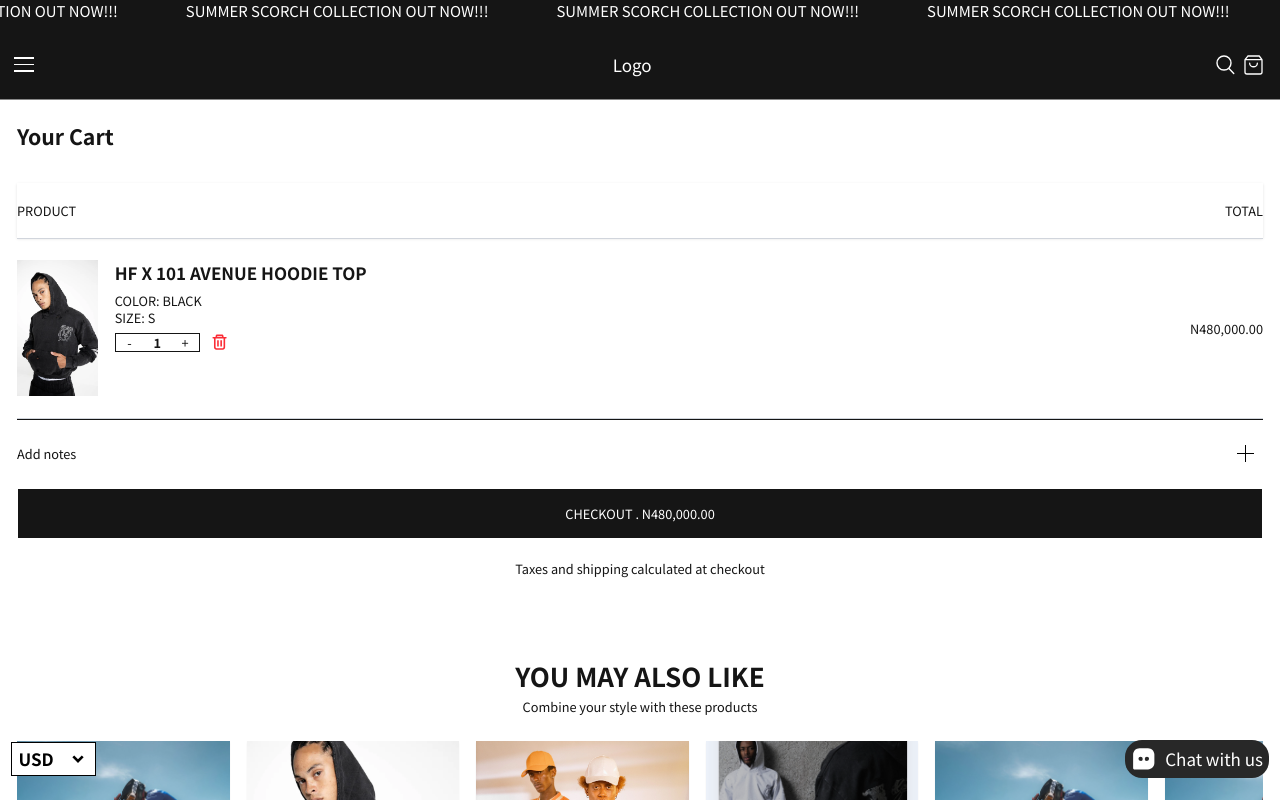
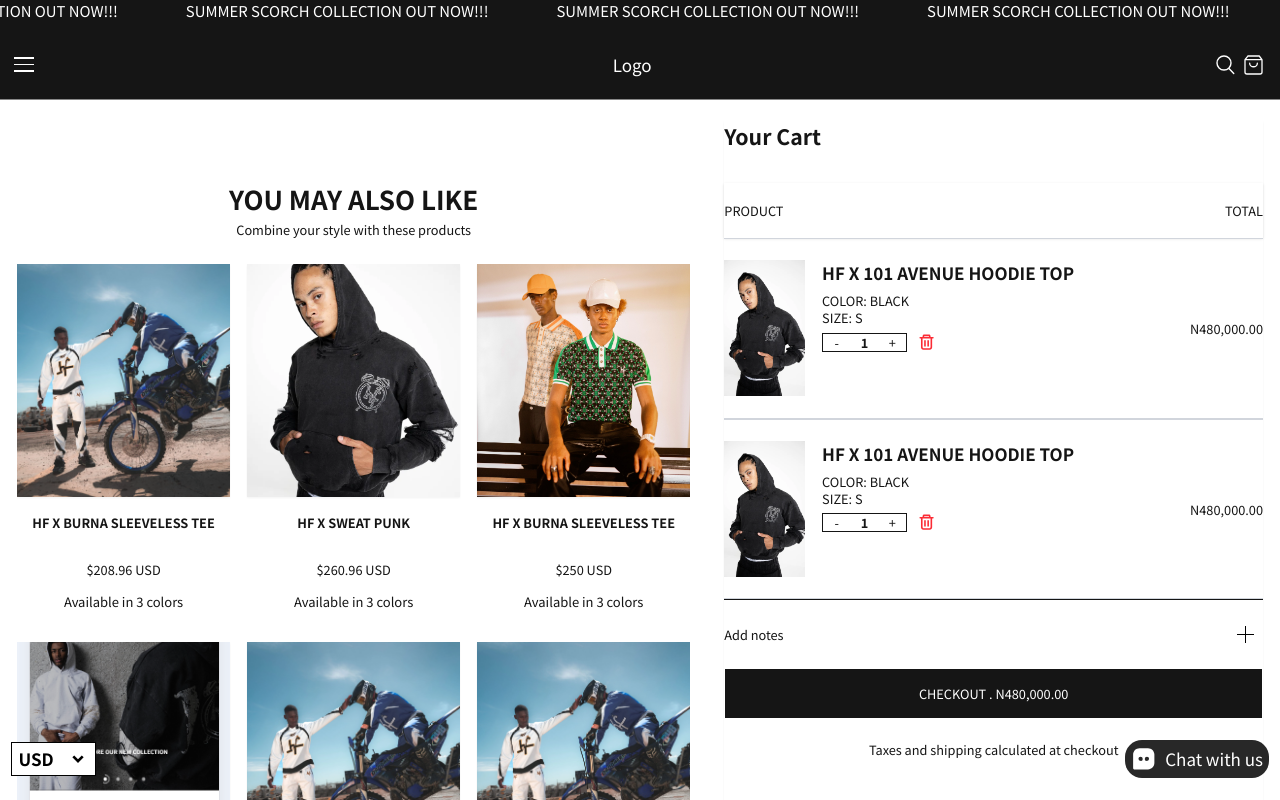
Before and after one commit to AOS-devs/boutique-site-react, a React (Vite) app: page /cart in a window 1280 px wide. Shown: the top 800 px of the page. Built offline with nearby package versions, Linux system fonts and the light colour scheme.

Commit message:
+CartPage.jsx -Separate cart functionality into its own component
+CartItem.jsx
-Edit cart item markup and styles

+ProductCarousel.jsx
-Make carousel responsive for each page

+Cart.jsx
-New component to manage cart state and actions

```diff
--- /dev/null
+++ b/src/components/Cart.jsx
@@ -0,0 +1,30 @@
+import React from "react";
+import CartItem from "./CartItem";
+import MoreInfoTab from "./MoreInfoTab";
+
+const Cart = () => {
+  const addText = <textarea className="border w-full h-30 px-4 py-3" />;
+
+  return (
+    <div className="w-full md:w-1/2 lg:w-1/2 lg:h-[106vh] lg:shadow-xs mr-0  flex flex-col">
+      <h4 className="w-full h-7 text-xl font-bold mb-7.5">Your Cart</h4>
+      <div className="w-full text-xs flex flex-col">
+        <div className="w-full py-4.5 flex shadow-sm">
+          <div className="w-full h-full text-start flex-1 ">PRODUCT</div>
+          <div className="w-2/10 h-full text-end ">TOTAL</div>
+        </div>
+        <CartItem />
+        <CartItem />
+        <MoreInfoTab title="Add notes" content={addText} color="black" />
+        <button className="w-full h-12 py-2 px-7.5 bgColor text-white border">
+          CHECKOUT . N480,000.00
+        </button>
+        <p className="w-full my-5 text-center">
+          Taxes and shipping calculated at checkout
+        </p>
+      </div>
+    </div>
+  );
+};
+
+export default Cart;
--- a/src/components/CartItem.jsx
+++ b/src/components/CartItem.jsx
@@ -1,8 +1,44 @@
 import React from 'react'
+import { Link } from 'react-router-dom'
+import QtyCounter from './QtyCounter'
+import { CgTrash } from 'react-icons/cg'
+import { images } from '../contexts/Products'
+import { useCart } from "../contexts/CartContext";
 
 const CartItem = () => {
+   const { cart, addToCart, removeFromCart, clearCart, decrementCartItem } =
+    useCart();
   return (
-    <div>CartItem</div>
+    <div className="w-full h-42.5 flex justify-between items-center border-y border-gray-300">
+            <div className=" h-full py-5 pr-3.5 flex items-center">
+              <figure className="w-19 h-full mr-4">
+                <img
+                  src={images[3]}
+                  alt=""
+                  className="w-full h-full object-cover "
+                />
+              </figure>
+              <div className="w-full h-full flex-1 flex flex-col">
+                <Link className="w-full text-base font-bold text-wrap">
+                  HF X 101 AVENUE HOODIE TOP
+                </Link>
+                <div className="my-1.5 flex flex-col">
+                  <span>COLOR: BLACK</span>
+                  <span>SIZE: S</span>
+                </div>
+                <div className="flex items-center">
+                  <QtyCounter height="10" width="20" />
+                  <CgTrash
+                    onClick={removeFromCart}
+                    className="w-4.5 h-4.5 text-red-500"
+                  />
+                </div>
+              </div>
+            </div>
+            <div className="w-3/10 h-full flex items-center justify-end text-end py-5">
+              N480,000.00
+            </div>
+          </div>
   )
 }
 
--- a/src/components/ProductCarousel.jsx
+++ b/src/components/ProductCarousel.jsx
@@ -3,12 +3,13 @@
 import { Link } from "react-router-dom";
 
 const ProductCarousel = () => {
+  const isCartPage = window.location.pathname === "/cart";
   return (
-    <div className="w-full h-80 text-xs overflow-x-auto [scrollbar-width:none] flex gap-4">
+    <div className={`${isCartPage ? "md:h-auto lg:h-auto md:flex-wrap lg:flex-wrap " : "h-80 overflow-x-auto [scrollbar-width:none]" } w-full text-xs flex gap-4`}>
       {products.map((product) => {
         return (
-          <Link key={product.id} to={`/product/${product.id}`}>
-            <div className="w-50 h-full flex flex-col flex-shrink-0 items-center">
+          <Link key={product.id} to={`/product/${product.id}`} className={`${isCartPage && "md:mx-auto"} `}>
+            <div className={`w-50 ${isCartPage ? "": ""} h-full flex flex-col flex-shrink-0 items-center`}>
               <figure className="mb-4 w-full shadow-xs ">
                 {/* review shadow tailwind */}
                 <img
--- a/src/pages/CartPage.jsx
+++ b/src/pages/CartPage.jsx
@@ -5,13 +5,13 @@
 import QtyCounter from "../components/QtyCounter";
 import { CgTrash } from "react-icons/cg";
 import ProductCarousel from "../components/ProductCarousel";
+import CartItem from "../components/CartItem";
+import Cart from "../components/Cart";
 
 const CartPage = () => {
   const { cart, addToCart, removeFromCart, clearCart, decrementCartItem } =
     useCart();
   const navigate = useNavigate();
-
-  const addText = <textarea className="border w-full h-30 px-4 py-3" />
 
   const shippingFee = 5.0; // flat shipping for MVP
   const subtotal = cart.reduce(
@@ -34,45 +34,9 @@
   } */
 
   return (
-    <div className="w-full my-5 px-4 flex flex-col txtColor">
-      <h4 className="w-full h-7 text-xl font-bold mb-7.5">Your Cart</h4>
-      <div className="w-full text-xs flex flex-col">
-        <div className="w-full py-4.5 flex shadow-sm">
-          <div className="w-full h-full text-start flex-1 ">PRODUCT</div>
-          <div className="w-2/10 h-full text-end ">TOTAL</div>
-        </div>
-        <div className="w-full h-42.5 flex justify-between items-center border-y border-gray-300">
-          <div className=" h-full py-5 pr-3.5 flex items-center">
-            <figure className="w-19 h-full mr-4">
-              <img
-                src={images[3]}
-                alt=""
-                className="w-full h-full object-cover "
-              />
-            </figure>
-            <div className="w-full h-full flex-1 flex flex-col">
-              <Link className="w-full text-base font-bold text-wrap">
-                HF X 101 AVENUE HOODIE TOP
-              </Link>
-              <div className="my-1.5 flex flex-col">
-                <span>COLOR: BLACK</span>
-                <span>SIZE: S</span>
-              </div>
-              <div className="flex items-center">
-                <QtyCounter height="10" width="20" />
-                <CgTrash onClick={removeFromCart} className="w-4.5 h-4.5 text-red-500"/>
-              </div>
-            </div>
-          </div>
-          <div className="w-3/10 h-full flex items-center justify-end text-end py-5">N480,000.00</div>
-        </div>
-        <div>
-          <MoreInfoTab title="Add notes" content={addText} color="black" />
-        </div>
-        <button className="w-full h-12 py-2 px-7.5 bgColor text-white border">CHECKOUT . N480,000.00</button>
-        <p className="w-full my-5 text-center">Taxes and shipping calculated at checkout</p>
-      </div>
-      <div className="w-full text-lg py-12.5 flex flex-col">
+    <div className="w-full my-5 px-4 flex flex-col md:flex-row-reverse lg:flex-row-reverse lg:gap-8 txtColor">
+      <Cart />
+      <div className="w-full md:w-5/8 lg:w-5/8 md:h-[85vh] lg:h-[106vh] md:overflow-y-scroll lg:overflow-y-scroll md:[scrollbar-width:none] lg:[scrollbar-width:none] text-lg py-12.5 flex flex-col ">
         <div className="w-full mb-5 text-center ">
           <h2 className="w-full h-7.5 text-[26px] font-semibold mb-2.5 py-1 ">
             YOU MAY ALSO LIKE
@@ -81,9 +45,7 @@
             Combine your style with these products
           </p>
         </div>
-          <div className="w-full h-auto mb-30">
         <ProductCarousel />
-          </div>
       </div>
     </div>
   );
```
Lines whose indentation alone changed are shown as unchanged.
